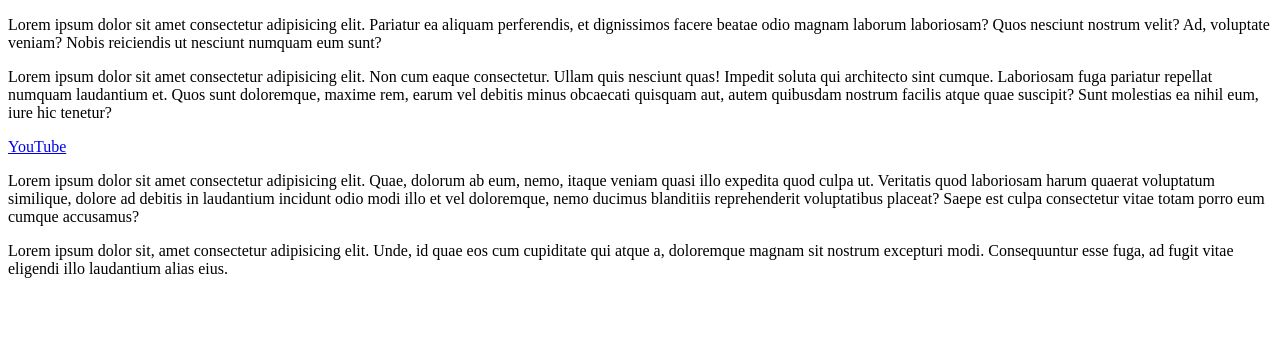
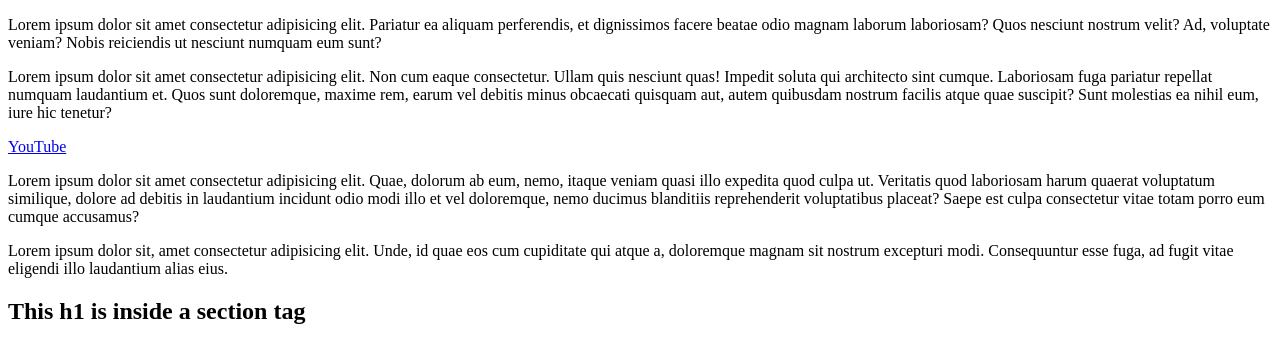
Before and after one commit to Fahmidur-arnob/my-third-repo, a plain HTML site: page index.html in a window 1280 px wide. Shown: the part 105-468 px from the top of the page. Drawn offline with Linux system fonts and the light colour scheme.

Commit message:
Added a section tag  in the HTML file

```diff
--- a/index.html
+++ b/index.html
@@ -16,5 +16,8 @@
     <div>
         <p>Lorem ipsum dolor sit, amet consectetur adipisicing elit. Unde, id quae eos cum cupiditate qui atque a, doloremque magnam sit nostrum excepturi modi. Consequuntur esse fuga, ad fugit vitae eligendi illo laudantium alias eius.</p>
     </div>
+    <section>
+        <h1>This h1 is inside a section tag</h1>
+    </section>
 </body>
 </html>
```
